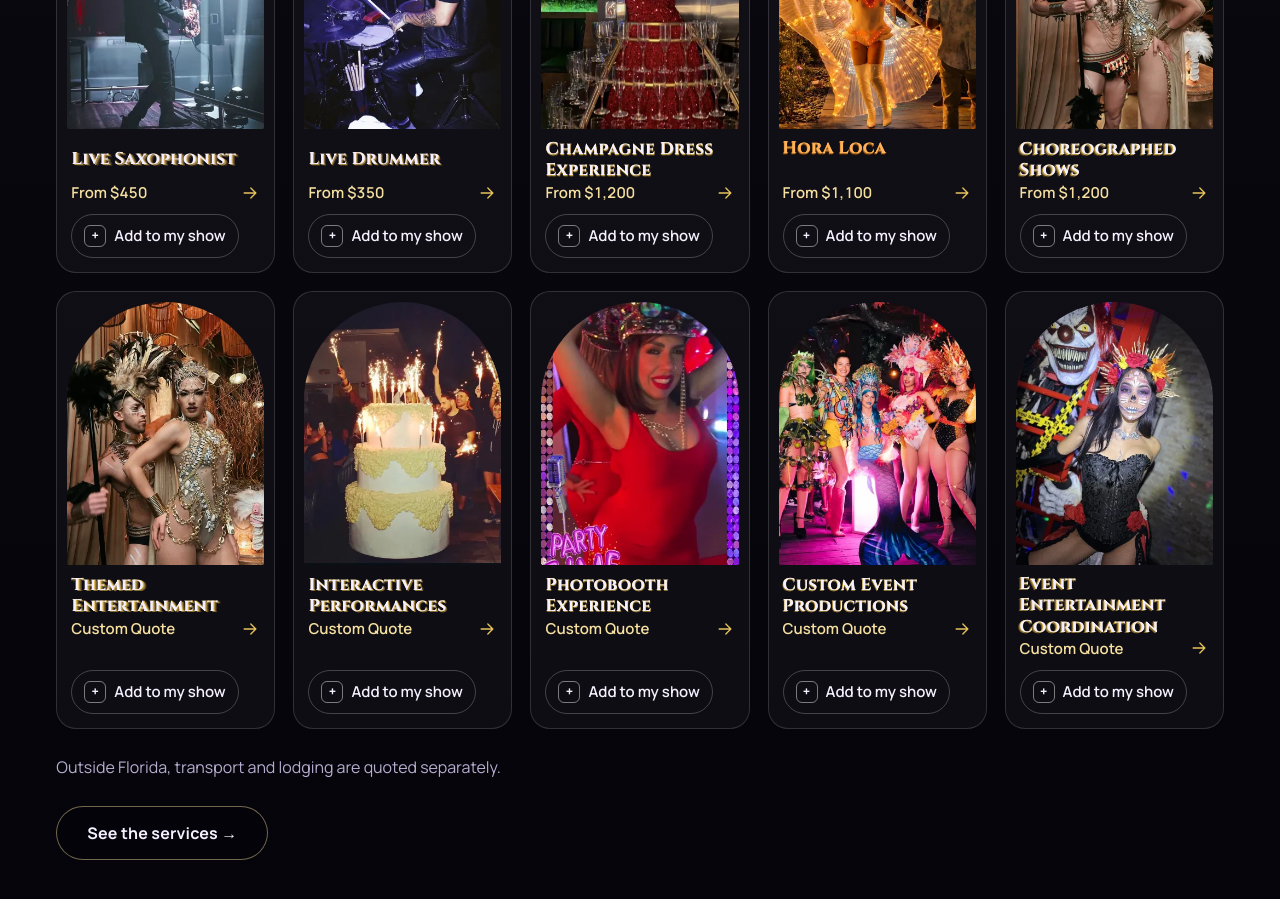
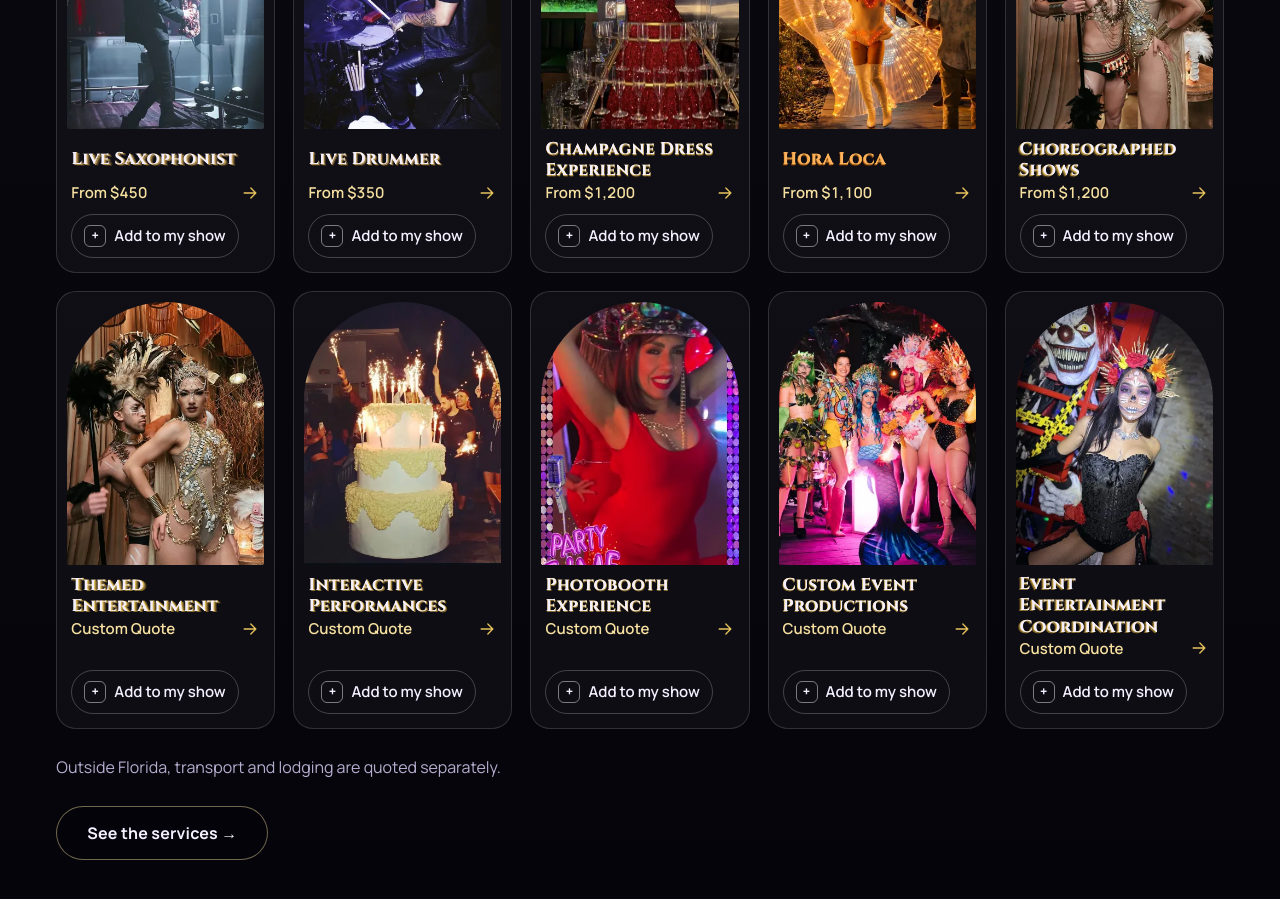
Before and after one commit to altiora-cu/skydancer-productions, a plain HTML site: page index.html in a window 1280 px wide. Shown: the part 2700-3599 px from the top of the page. Drawn offline with nearby package versions, Linux system fonts and the light colour scheme.

Commit message:
Titulos 3D (pieza E, cont.): la capa de «Hora Loca» ya no posiciona su anfitrion
Con position:relative en el enlace «Hora Loca» de la carta, su ::after (el que hace tocable toda la
tarjeta) pasaba a medirse con el enlace: la tarjeta dejaba de abrir la ficha fuera del nombre y habia un
salto de 0,0057 (t6_x pieza 2 a 1440). Ahora la capa de letras va sin left/top, en su sitio estatico, y
en un anfitrion flex (ese enlace) el texto pasa antes a un span en linea que hace de anfitrion. Linea
base de la capa igual a la del texto (Chromium exacta, WebKit < 1 px), a 390 y 1440.
t6_x pieza 2,B (copia 7B) a 320 y 1440: 126/126. t7b_1 PARTES=B,E: Chromium 650/650, WebKit 637/637
(nueva: la tarjeta de Hora Loca sigue abriendo la ficha tras partir).

Co-Authored-By: Claude Opus 5.5 <noreply@anthropic.com>

```diff
--- a/efectos.js
+++ b/efectos.js
@@ -304,8 +304,11 @@ const escena=new IntersectionObserver(es=>es.forEach(e=>{if(e.isIntersecting&&ar
 const fuera=new IntersectionObserver(es=>es.forEach(e=>{if(!e.isIntersecting)armado.add(e.target);}),{threshold:0});
 function partir(){
   document.querySelectorAll(HL).forEach(el=>{
-    if(el.querySelector(':scope>.t3-letras'))return;
+    if(el.querySelector('.t3-letras'))return;
     const txt=el.textContent.trim();if(!txt)return;let i=0;
+    /* En un anfitrion flex (el enlace de la carta) la capa se alinearia como elemento flex: el texto va antes en
+       su propio span en linea, y ese span es el anfitrion. */
+    if(/flex|grid/.test(getComputedStyle(el).display)){const sp=document.createElement('span');sp.append(...el.childNodes);el.append(sp);el=sp;}
     const capa=document.createElement('span');capa.className='t3-letras';capa.setAttribute('aria-hidden','true');
     capa.innerHTML=txt.split(/\s+/).map(w=>'<span class="t3-w">'+[...w].map(ch=>`<i class="t3-l" style="--i:${i++}" data-l="${ch.replace(/[&<>"]/g,c=>'&#'+c.charCodeAt(0)+';')}"></i>`).join('')+'</span>').join('<i class="t3-l t3-esp"></i>');
     el.prepend(capa);el.classList.add('t3-div');});}
--- a/index.html
+++ b/index.html
@@ -1394,8 +1394,10 @@ html.js body:not(.bajando):not(.solo-menu) .topbar:not(:focus-within)>:not(.tb-l
    transparente y es el que leen los lectores de pantalla. */
 #home .hero-h1 .n-hl,#hCarta h3:has(a[href$="/horaloca"]),#pmT[data-t3=hl]{--cara:#ffb35f;--c:#e19330;--o:#2a0c02;color:var(--cara)}
 #home .hero-h1 .n-hl,#hCarta h3 a[href$="/horaloca"],#pmT[data-t3=hl]{white-space:nowrap}
-.t3-div{position:relative;color:transparent!important;text-shadow:none!important}
-.t3-letras{position:absolute;left:0;top:0;white-space:nowrap;color:var(--cara,currentColor);pointer-events:none}
+.t3-div{color:transparent!important;text-shadow:none!important}
+/* Sin left/top: la capa cae en su sitio estatico, al principio del texto. El anfitrion no se posiciona: en la
+   carta es el enlace, y su ::after (que hace tocable toda la tarjeta) tiene que seguir midiendose con la tarjeta. */
+.t3-letras{position:absolute;white-space:nowrap;color:var(--cara,currentColor);pointer-events:none}
 .t3-w{display:inline-block}
 .t3-l{display:inline-block;font-style:normal}
 .t3-l::before{content:attr(data-l)}
```
